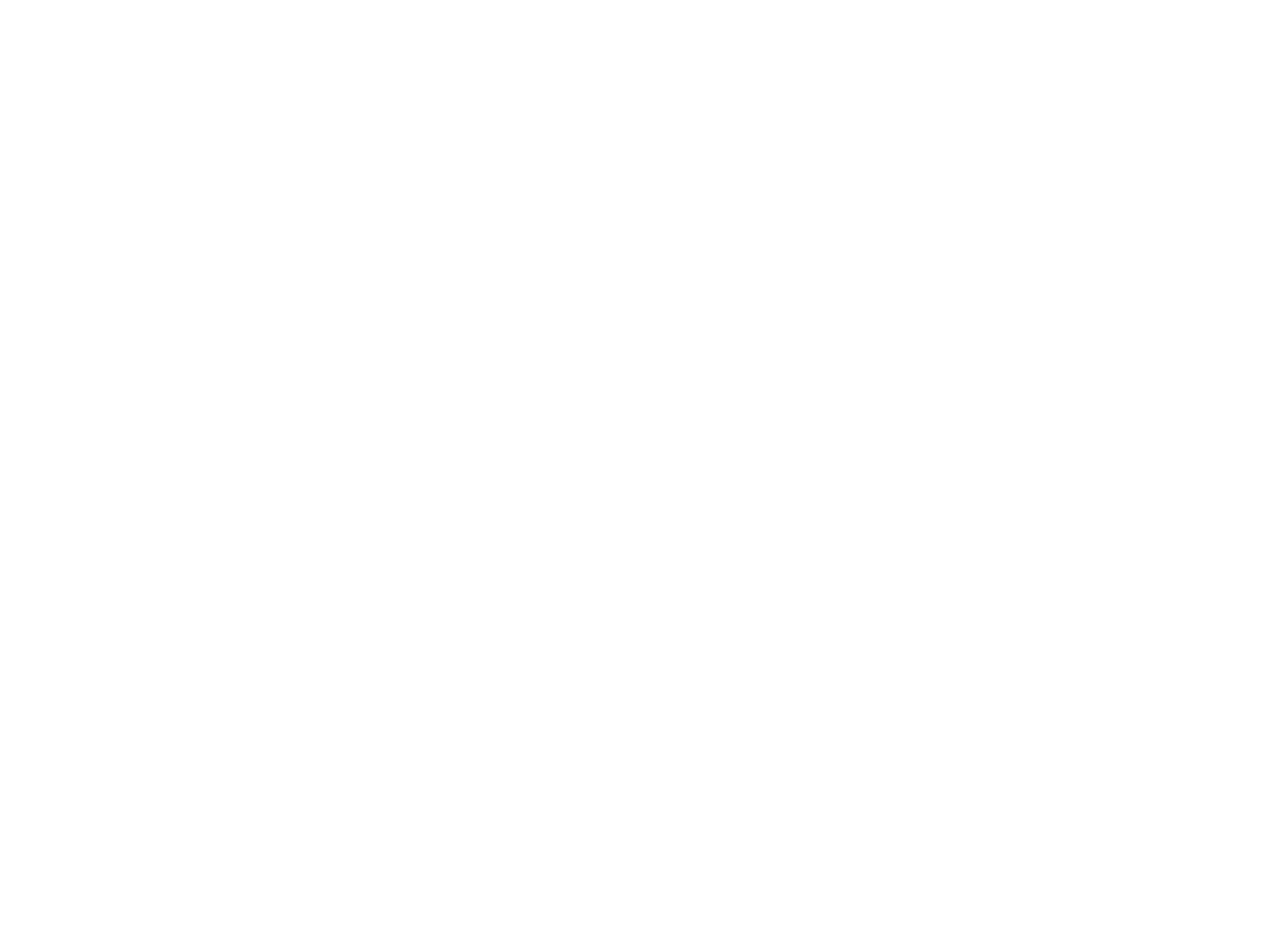
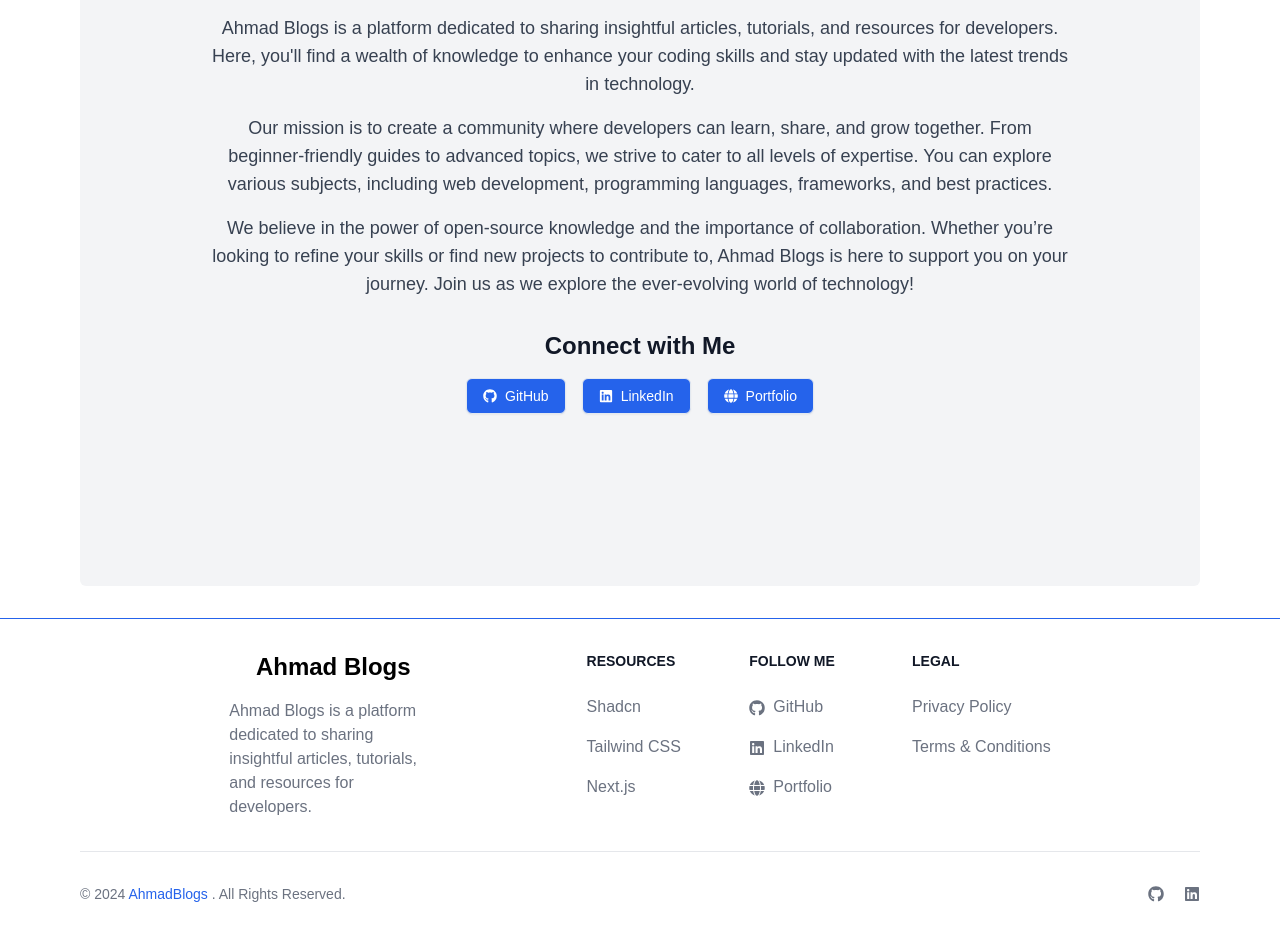
Before and after one commit to Ahmad-code077/Nextjs-Blog, a Next.js app: page /about in a window 1280 px wide. Shown: the part 310-1246 px from the top of the page. Before the commit the page ends 800 px from the top, so only its background shows below. Built offline with nearby package versions, Linux system fonts and the light colour scheme.

Commit message:
Add about section and other things

```diff
--- /dev/null
+++ b/app/Components/About.jsx
@@ -0,0 +1,77 @@
+import React from 'react';
+import { Button } from '@/components/ui/button'; // Ensure the button component from ShadCN is correctly imported
+import { FaGithub, FaLinkedin, FaGlobe } from 'react-icons/fa';
+
+const About = () => {
+  return (
+    <div className='min-h-screen flex flex-col items-center justify-center bg-gray-100 dark:bg-gray-800 my-8 rounded-md'>
+      <div className='max-w-4xl mx-auto px-4 py-8'>
+        <h1 className='text-4xl font-bold text-center text-gray-900 dark:text-white'>
+          About <span className='text-primary'>Ahmad Blogs</span>
+        </h1>
+        <p className='mt-4 text-lg text-gray-700 dark:text-gray-300 text-center'>
+          Ahmad Blogs is a platform dedicated to sharing insightful articles,
+          tutorials, and resources for developers. Here, you'll find a wealth of
+          knowledge to enhance your coding skills and stay updated with the
+          latest trends in technology.
+        </p>
+        <p className='mt-4 text-lg text-gray-700 dark:text-gray-300 text-center'>
+          Our mission is to create a community where developers can learn,
+          share, and grow together. From beginner-friendly guides to advanced
+          topics, we strive to cater to all levels of expertise. You can explore
+          various subjects, including web development, programming languages,
+          frameworks, and best practices.
+        </p>
+        <p className='mt-4 text-lg text-gray-700 dark:text-gray-300 text-center'>
+          We believe in the power of open-source knowledge and the importance of
+          collaboration. Whether you’re looking to refine your skills or find
+          new projects to contribute to, Ahmad Blogs is here to support you on
+          your journey. Join us as we explore the ever-evolving world of
+          technology!
+        </p>
+        <div className='mt-8 flex flex-col items-center'>
+          <h2 className='text-2xl font-semibold text-gray-900 dark:text-white '>
+            Connect with Me
+          </h2>
+          <div className='flex mt-4 gap-4 items-center justify-center flex-wrap'>
+            <Button variant='outline' asChild className='bg-primary '>
+              <a
+                href='https://github.com/Ahmad-code077'
+                target='_blank'
+                rel='noopener noreferrer'
+                className='flex items-center text-white  hover:text-primary transition-colors duration-300 '
+              >
+                <FaGithub className='mr-2' />
+                GitHub
+              </a>
+            </Button>
+            <Button variant='outline' asChild className='bg-primary'>
+              <a
+                href='https://www.linkedin.com/in/muhammad-ahmad-5847502b0'
+                target='_blank'
+                rel='noopener noreferrer'
+                className='flex items-center text-white hover:text-primary transition-colors duration-300'
+              >
+                <FaLinkedin className='mr-2' />
+                LinkedIn
+              </a>
+            </Button>
+            <Button variant='outline' asChild className='bg-primary'>
+              <a
+                href='https://ahmadmamoon.netlify.app/'
+                target='_blank'
+                rel='noopener noreferrer'
+                className='flex items-center text-white  hover:text-primary transition-colors duration-300'
+              >
+                <FaGlobe className='mr-2' />
+                Portfolio
+              </a>
+            </Button>
+          </div>
+        </div>
+      </div>
+    </div>
+  );
+};
+
+export default About;
--- a/app/Components/BlogJourney.jsx
+++ b/app/Components/BlogJourney.jsx
@@ -1,6 +1,6 @@
 const BlogJourney = () => {
   return (
-    <section className='flex flex-col md:flex-row lg:-mx-8 mt-16 gap-10'>
+    <section className='flex flex-col md:flex-row lg:mx-8 mt-16 gap-10'>
       <div className='w-full lg:w-1/2 lg:px-8'>
         <h6 className='text-sm uppercase font-semibold tracking-widest text-center '>
           Our Blogging Journey
--- /dev/null
+++ b/app/Components/Footer.jsx
@@ -0,0 +1,152 @@
+import Link from 'next/link';
+import { FaGithub, FaLinkedin, FaGlobe } from 'react-icons/fa';
+
+const Footer = () => {
+  const resources = [
+    {
+      name: 'Shadcn',
+      url: 'https://ui.shadcn.com/',
+    },
+    {
+      name: 'Tailwind CSS',
+      url: 'https://tailwindcss.com/',
+    },
+    {
+      name: 'Next.js',
+      url: 'https://nextjs.org/',
+    },
+  ];
+
+  const socialLinks = [
+    {
+      icon: <FaGithub className='inline mr-2' />,
+      name: 'GitHub',
+      url: 'https://github.com/Ahmad-code077',
+    },
+    {
+      icon: <FaLinkedin className='inline mr-2' />,
+      name: 'LinkedIn',
+      url: 'https://www.linkedin.com/in/muhammad-ahmad-5847502b0',
+    },
+    {
+      icon: <FaGlobe className='inline mr-2' />,
+      name: 'Portfolio',
+      url: 'https://ahmadmamoon.netlify.app/',
+    },
+  ];
+
+  const legalLinks = [
+    {
+      name: 'Privacy Policy',
+      url: '#',
+    },
+    {
+      name: 'Terms & Conditions',
+      url: '#',
+    },
+  ];
+
+  return (
+    <footer className='bg-white dark:bg-gray-900 border-t  border-primary '>
+      <div className='max-w-6xl mx-auto px-4 py-6 lg:py-8  '>
+        <div className='md:flex justify-evenly'>
+          <div className='mb-6 md:mb-0 flex flex-col gap-4 '>
+            <Link
+              href='/'
+              className='self-center text-2xl font-semibold text-start whitespace-nowrap dark:text-white'
+            >
+              Ahmad Blogs
+            </Link>
+            <p className='hidden lg:block max-w-52 text-gray-500 dark:text-gray-400 items-center'>
+              Ahmad Blogs is a platform dedicated to sharing insightful
+              articles, tutorials, and resources for developers.
+            </p>
+          </div>
+          <div className='grid grid-cols-2 gap-8 sm:gap-6 sm:grid-cols-3'>
+            <div>
+              <h2 className='mb-6 text-sm font-semibold text-gray-900 uppercase dark:text-white'>
+                Resources
+              </h2>
+              <ul className='text-gray-500 dark:text-gray-400 font-medium '>
+                {resources.map((resource, index) => (
+                  <li className='mb-4' key={index}>
+                    <a
+                      href={resource.url}
+                      target='_blank'
+                      className='hover:underline'
+                    >
+                      {resource.name}
+                    </a>
+                  </li>
+                ))}
+              </ul>
+            </div>
+            <div>
+              <h2 className='mb-6 text-sm font-semibold text-gray-900 uppercase dark:text-white'>
+                Follow Me
+              </h2>
+              <ul className='text-gray-500 dark:text-gray-400 font-medium'>
+                {socialLinks.map((link, index) => (
+                  <li className='mb-4' key={index}>
+                    <a
+                      href={link.url}
+                      className='hover:underline'
+                      target='_blank'
+                      rel='noopener noreferrer'
+                    >
+                      {link.icon}
+                      {link.name}
+                    </a>
+                  </li>
+                ))}
+              </ul>
+            </div>
+            <div>
+              <h2 className='mb-6 text-sm font-semibold text-gray-900 uppercase dark:text-white'>
+                Legal
+              </h2>
+              <ul className='text-gray-500 dark:text-gray-400 font-medium'>
+                {legalLinks.map((link, index) => (
+                  <li className='mb-4' key={index}>
+                    <a href={link.url} className='hover:underline'>
+                      {link.name}
+                    </a>
+                  </li>
+                ))}
+              </ul>
+            </div>
+          </div>
+        </div>
+        <hr className='my-6 border-gray-200 sm:mx-auto dark:border-gray-700 lg:my-8' />
+        <div className='flex items-center justify-between'>
+          <span className='text-sm text-gray-500 sm:text-center dark:text-gray-400'>
+            © 2024 <span className='text-primary'>AhmadBlogs</span> . All Rights
+            Reserved.
+          </span>
+          <div className='flex  sm:justify-center sm:mt-0'>
+            <a
+              href='https://github.com/Ahmad-code077'
+              className='text-gray-500 hover:text-gray-900 transition-all duration-300 dark:hover:text-white ms-5'
+              target='_blank'
+              rel='noopener noreferrer'
+            >
+              <FaGithub className='w-4 h-4' />
+              <span className='sr-only'>GitHub account</span>
+            </a>
+            <a
+              href='https://www.linkedin.com/in/muhammad-ahmad-5847502b0'
+              className='text-gray-500 transition-all duration-300 hover:text-gray-900 dark:hover:text-white ms-5 text-12'
+              target='_blank'
+              rel='noopener noreferrer'
+            >
+              <FaLinkedin className='w-4 h-4' />
+              <span className='sr-only'>LinkedIn profile</span>
+            </a>
+          </div>
+        </div>
+      </div>
+    </footer>
+  );
+};
+
+export default Footer;
--- a/app/Components/Testimonials.jsx
+++ b/app/Components/Testimonials.jsx
@@ -37,10 +37,10 @@
 
 const Testimonials = () => {
   return (
-    <section className='mt-8'>
+    <section className='my-8'>
       <div className='flex-col items-center'>
         <div className='flex flex-col items-center justify-center w-full h-full max-w-2xl pr-8 mx-auto text-center'>
-          <p className='my-5 text-sm uppercase font-semibold tracking-widest text-center'>
+          <p className='my-5 text-sm uppercase font-semibold tracking-widest text-center text-primary'>
             FeedBack from my friends
           </p>
           <h2 className='text-4xl font-extrabold leading-10 tracking-tight  sm:text-5xl sm:leading-none md:text-6xl lg:text-5xl xl:text-6xl'>
@@ -54,7 +54,7 @@
               className='flex flex-col-reverse items-center justify-between w-full p-6  transition-all duration-200  rounded-lg md:flex-row ease-in-out border-primary border text-center lg:text-left'
               key={id}
             >
-              <div className='flex flex-col pr-8'>
+              <div className='flex flex-col gap-6'>
                 <p className='mt-2 text-base text-gray-600 dark:text-gray-300 '>
                   {text}
                 </p>
@@ -69,6 +69,7 @@
                 className='flex-shrink-0 border-primary border-2 object-cover w-40 h-40 mb-5  rounded-full md:mb-0 hover:scale-105 transition-all duration-200'
                 src={image}
                 alt={name}
+                priority
                 width={96}
                 height={96}
               />
--- a/app/about/page.js
+++ b/app/about/page.js
@@ -1,4 +1,10 @@
+import About from '../Components/About';
+
 const AboutPage = () => {
-  return <div>AboutPage</div>;
+  return (
+    <>
+      <About />
+    </>
+  );
 };
 export default AboutPage;
--- a/app/layout.js
+++ b/app/layout.js
@@ -2,6 +2,7 @@
 import './globals.css';
 import Navbar from './Components/Navbar';
 import { ThemeProvider } from './Components/theme-provider';
+import Footer from './Components/Footer';
 
 const geistSans = localFont({
   src: './fonts/GeistVF.woff',
@@ -17,6 +18,7 @@
 export const metadata = {
   title: 'Next.js Blogs',
   description: 'Generated by create next app',
+  keywords: ['next.js', 'blog', 'cms'],
 };
 
 export default function RootLayout({ children }) {
@@ -31,6 +33,7 @@
         >
           <Navbar />
           <div className='max-w-6xl mx-auto px-4 mt-4 '>{children}</div>
+          <Footer />
         </ThemeProvider>
       </body>
     </html>
```
